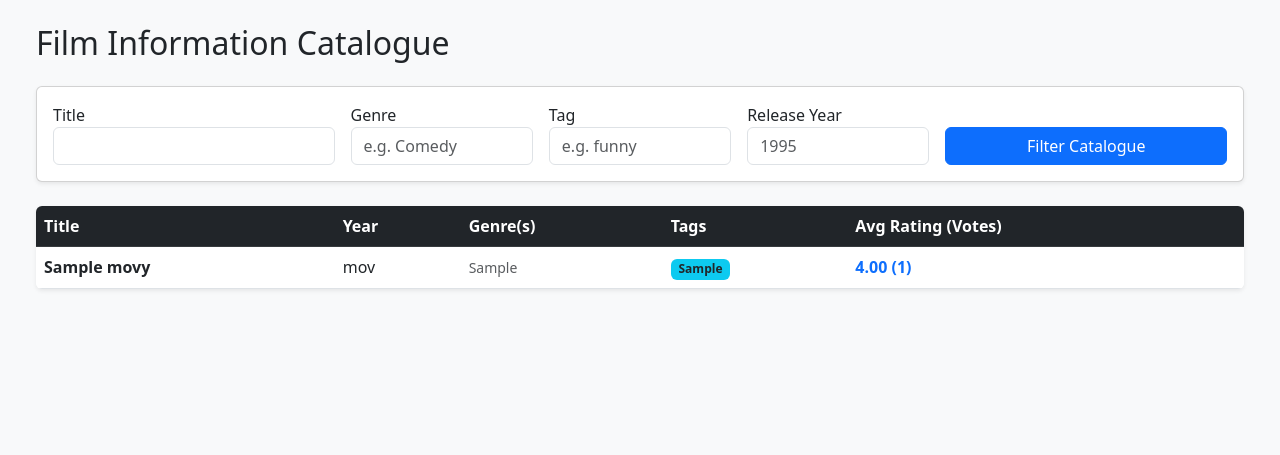
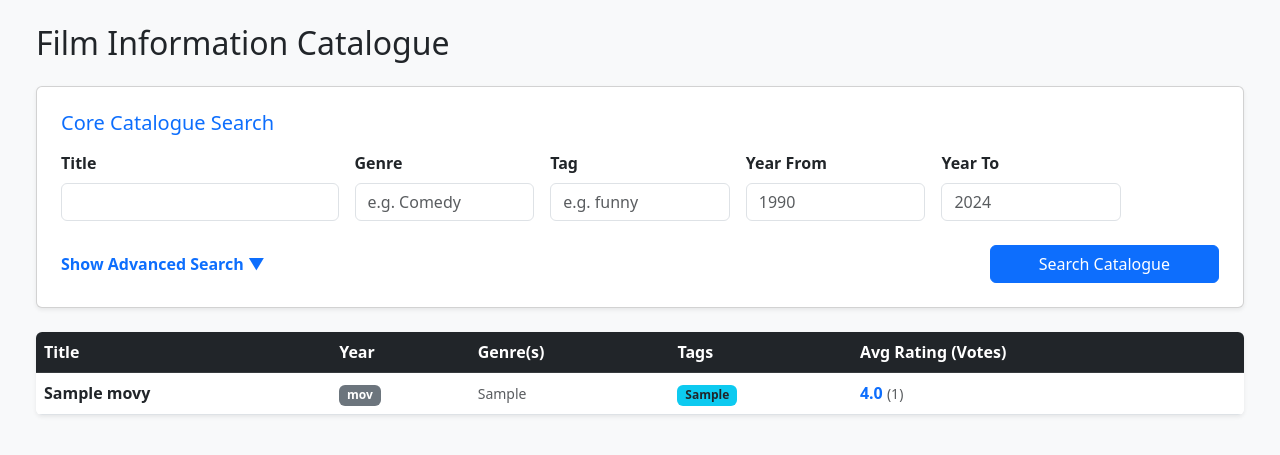
Before and after one commit to ianL123/COMP0022-database_project, a Flask app: page / in a window 1280 px wide. Shown: the top 455 px of the page. Run offline with Flask 3, Linux system fonts and the light colour scheme; tables that the repository leaves empty hold one stand-in row (values such as "Sample post").

Commit message:
add backend search interfaces (require data)

```diff
--- a/app.py
+++ b/app.py
@@ -1,9 +1,10 @@
 from flask import Flask, render_template, request
 from flask_sqlalchemy import SQLAlchemy
+from sqlalchemy import text
 
 app = Flask(__name__)
 
-
+# 配置数据库
 app.config['SQLALCHEMY_DATABASE_URI'] = 'mysql+pymysql://root:password123@db:3306/my_project_db'
 app.config['SQLALCHEMY_TRACK_MODIFICATIONS'] = False
 
@@ -12,15 +13,50 @@ db = SQLAlchemy(app)
 @app.route('/', methods=['GET', 'POST'])
 def index():
     results = []
+    alerts = []  # 用来存“需要找数据”的提示
+
+    # --- 1. 获取前端输入 ---
+    # A. 已有数据字段
     f_title = request.form.get('title', '')
     f_genre = request.form.get('genre', '')
     f_tag = request.form.get('tag', '')
-    f_year = request.form.get('year', '')
+    f_year_start = request.form.get('year_start', '')
+    f_year_end = request.form.get('year_end', '')
+
+    # B. 缺失数据字段 (Task要求但这几个表里没有)
+    f_director = request.form.get('director', '')
+    f_actor = request.form.get('actor', '')
+    f_awards = request.form.get('awards', '')
+    f_runtime = request.form.get('runtime', '')
+    f_language = request.form.get('language', '')
+
+    # --- 2. 处理缺失数据的逻辑 (Alert) ---
+    # 只要用户在这些框里填了字，就告诉他数据缺失
+    if f_director:
+        alerts.append(f"需要找导演的数据 (目前数据库缺失)")
+
+    if f_actor:
+        alerts.append(f"需要找演员的数据 (目前数据库缺失)")
+
+    if f_awards:
+        alerts.append("需要找奖项的数据 (目前数据库缺失)")
+
+    if f_runtime:
+        alerts.append("需要找时长的数据 (目前数据库缺失)")
+
+    if f_language:
+        alerts.append("需要找语言的数据 (目前数据库缺失)")
+
+    # --- 3. 处理已有数据的查询 (SQL) ---
+    # 只有当用户没有搜索缺失字段，或者为了混合显示，我们执行这个查询
+    # 注意：年份逻辑是截取 title 字段的最后 4 位数字
 
     sql = """
         SELECT
+            m.movieId,
             MAX(m.title) as title,
             MAX(m.genres) as genres,
+            -- 提取标题里的年份 (假设格式总是 'Title (YYYY)')
             SUBSTRING(MAX(m.title), -5, 4) AS release_year,
             IFNULL(MAX(r.avg_rating), 0) as avg_rating,
             IFNULL(MAX(r.count), 0) as vote_count,
@@ -28,10 +64,13 @@ def index():
         FROM movies m
         LEFT JOIN average_ratings r ON m.movieId = r.movieId
         LEFT JOIN tags t ON m.movieId = t.movieId
-        WHERE m.title LIKE :title
-          AND m.genres LIKE :genre
-          AND (:tag = '' OR t.tag LIKE :tag)
-          AND (:year = '' OR m.title LIKE :year_search)
+        WHERE
+            m.title LIKE :title
+            AND m.genres LIKE :genre
+            AND (:tag = '' OR t.tag LIKE :tag)
+            -- 年份范围筛选 (比较字符串 '1995' >= '1990')
+            AND (:year_start = '' OR SUBSTRING(m.title, -5, 4) >= :year_start)
+            AND (:year_end = '' OR SUBSTRING(m.title, -5, 4) <= :year_end)
         GROUP BY m.movieId
         ORDER BY avg_rating DESC
         LIMIT 50
@@ -41,17 +80,21 @@ def index():
         'title': f'%{f_title}%',
         'genre': f'%{f_genre}%',
         'tag': f'%{f_tag}%',
-        'year': f_year,
-        'year_search': f'%({f_year})%'
+        'year_start': f_year_start,
+        'year_end': f_year_end
     }
 
     try:
-        results = db.session.execute(db.text(sql), params).fetchall()
+        results = db.session.execute(text(sql), params).fetchall()
     except Exception as e:
-        print(f"Error: {e}")
+        print(f"Database Error: {e}")
+        alerts.append("数据库连接或查询错误")
 
-    return render_template('index.html', results=results,
-                           inputs={'title': f_title, 'genre': f_genre, 'tag': f_tag, 'year': f_year})
+    # --- 4. 返回页面 ---
+    return render_template('index.html',
+                           results=results,
+                           alerts=alerts,
+                           inputs=request.form)
 
 if __name__ == '__main__':
-    app.run(host='0.0.0.0', port=5000)
+    app.run(host='0.0.0.0', port=5000, debug=True)
--- a/templates/index.html
+++ b/templates/index.html
@@ -3,31 +3,95 @@
 <head>
     <title>Content Strategist Dashboard</title>
     <link href="https://cdn.jsdelivr.net/npm/bootstrap@5.3.0/dist/css/bootstrap.min.css" rel="stylesheet">
+    <style>
+        /* 增加一点自定义样式让分割更清晰 */
+        .section-divider {
+            border-top: 1px dashed #dee2e6;
+            margin: 20px 0;
+            padding-top: 20px;
+        }
+    </style>
 </head>
 <body class="p-4 bg-light">
     <div class="container-fluid">
         <h2 class="mb-4">Film Information Catalogue</h2>
 
-        <div class="card p-3 mb-4 shadow-sm">
-            <form method="POST" class="row g-3">
+        {% if alerts %}
+        <div class="alert alert-warning alert-dismissible fade show" role="alert">
+            <h5 class="alert-heading"><i class="bi bi-exclamation-triangle"></i> Data Availability Notice</h5>
+            <ul class="mb-0">
+                {% for msg in alerts %}
+                    <li>{{ msg }}</li>
+                {% endfor %}
+            </ul>
+            <button type="button" class="btn-close" data-bs-dismiss="alert" aria-label="Close"></button>
+        </div>
+        {% endif %}
+
+        <div class="card p-4 mb-4 shadow-sm">
+            <form method="POST">
+                <div class="d-flex justify-content-between align-items-center mb-3">
+                    <h5 class="text-primary mb-0">Core Catalogue Search</h5>
+                </div>
+
+                <div class="row g-3">
                     <div class="col-md-3">
-                    <label>Title</label>
+                        <label class="form-label fw-bold">Title</label>
                         <input type="text" name="title" class="form-control" value="{{ inputs.title }}">
                     </div>
                     <div class="col-md-2">
-                    <label>Genre</label>
+                        <label class="form-label fw-bold">Genre</label>
                         <input type="text" name="genre" class="form-control" placeholder="e.g. Comedy" value="{{ inputs.genre }}">
                     </div>
                     <div class="col-md-2">
-                    <label>Tag</label>
+                        <label class="form-label fw-bold">Tag</label>
                         <input type="text" name="tag" class="form-control" placeholder="e.g. funny" value="{{ inputs.tag }}">
                     </div>
                     <div class="col-md-2">
-                    <label>Release Year</label>
-                    <input type="text" name="year" class="form-control" placeholder="1995" value="{{ inputs.year }}">
+                        <label class="form-label fw-bold">Year From</label>
+                        <input type="number" name="year_start" class="form-control" placeholder="1990" value="{{ inputs.year_start }}">
                     </div>
-                <div class="col-md-3 d-flex align-items-end">
-                    <button type="submit" class="btn btn-primary w-100">Filter Catalogue</button>
+                    <div class="col-md-2">
+                        <label class="form-label fw-bold">Year To</label>
+                        <input type="number" name="year_end" class="form-control" placeholder="2024" value="{{ inputs.year_end }}">
+                    </div>
+                </div>
+
+                <div class="row mt-4">
+                    <div class="col-12 d-flex justify-content-between align-items-center">
+                        <a class="text-decoration-none fw-bold" data-bs-toggle="collapse" href="#advancedSearch" role="button" aria-expanded="false" aria-controls="advancedSearch">
+                            <i class="bi bi-sliders"></i> Show Advanced Search ▼
+                        </a>
+
+                        <button type="submit" class="btn btn-primary px-5">Search Catalogue</button>
+                    </div>
+                </div>
+
+                <div class="collapse mt-3" id="advancedSearch">
+                    <div class="card card-body bg-light border-0">
+                        <h6 class="text-muted mb-3 small">Extended Criteria (Will check database availability)</h6>
+                        <div class="row g-3">
+                            <div class="col-md-3"> <label class="form-label text-muted small">Director</label>
+                                <input type="text" name="director" class="form-control form-control-sm" value="{{ inputs.director }}">
+                            </div>
+                            <div class="col-md-3">
+                                <label class="form-label text-muted small">Lead Actor</label>
+                                <input type="text" name="actor" class="form-control form-control-sm" value="{{ inputs.actor }}">
+                            </div>
+                            <div class="col-md-2">
+                                <label class="form-label text-muted small">Awards</label>
+                                <input type="text" name="awards" class="form-control form-control-sm" value="{{ inputs.awards }}">
+                            </div>
+                            <div class="col-md-2">
+                                <label class="form-label text-muted small">Runtime</label>
+                                <input type="text" name="runtime" class="form-control form-control-sm" value="{{ inputs.runtime }}">
+                            </div>
+                            <div class="col-md-2">
+                                <label class="form-label text-muted small">Language</label>
+                                <input type="text" name="language" class="form-control form-control-sm" value="{{ inputs.language }}">
+                            </div>
+                        </div>
+                    </div>
                 </div>
             </form>
         </div>
@@ -47,19 +111,26 @@
                     {% for row in results %}
                     <tr>
                         <td><strong>{{ row.title }}</strong></td>
-                        <td>{{ row.release_year }}</td>
+                        <td><span class="badge bg-secondary">{{ row.release_year }}</span></td>
                         <td><small class="text-muted">{{ row.genres }}</small></td>
                         <td>
                             {% if row.all_tags %}
-                                <span class="badge bg-info text-dark">{{ row.all_tags }}</span>
+                                <span class="badge bg-info text-dark" style="white-space: normal; text-align: left;">{{ row.all_tags }}</span>
                             {% else %}
-                                <span class="text-muted">-</span>
+                                <span class="text-muted small">-</span>
                             {% endif %}
                         </td>
                         <td>
                             <span class="fw-bold text-primary">
-                                {{ "%.2f"|format(row.avg_rating) }} ({{ row.vote_count }})
+                                {{ "%.1f"|format(row.avg_rating) }}
                             </span>
+                            <small class="text-muted">({{ row.vote_count }})</small>
+                        </td>
+                    </tr>
+                    {% else %}
+                    <tr>
+                        <td colspan="5" class="text-center py-4 text-muted">
+                            No movies found matching your criteria.
                         </td>
                     </tr>
                     {% endfor %}
@@ -67,5 +138,7 @@
             </table>
         </div>
     </div>
+
+    <script src="https://cdn.jsdelivr.net/npm/bootstrap@5.3.0/dist/js/bootstrap.bundle.min.js"></script>
 </body>
 </html>
```
Lines whose indentation alone changed are shown as unchanged.
